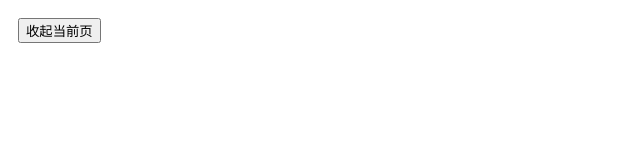
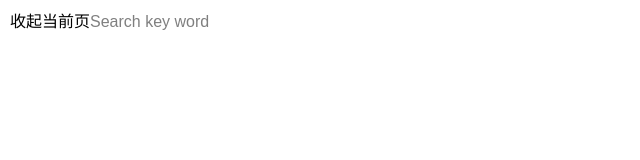
Before and after one commit to Shenchuanhuan/tabs-chrome, a browser extension: page html/sidepanel.html in a window 1280 px wide. Shown: the whole page, without its empty margins (0-640 px from the left). Drawn offline with Linux system fonts and the light colour scheme.

Commit message:
update: 调整文件结构以区分插件文件与开发文件 & 引入tailwindcss提高效率

```diff
--- a/html/sidepanel.html
+++ b/html/sidepanel.html
@@ -2,15 +2,20 @@
     <head>
         <meta charset="UTF-8" />
         <title>Tab Grouper</title>
-        <link rel="stylesheet" href="../style.css" />
+        <link rel="stylesheet" href="../dist/style.css" />
+        <!-- <script src="../lib/tailwindcss.3.14.7.css"></script> -->
     </head>
     <body>
         <!-- <button id="createGroupBtn">Create Group</button> -->
-        <button id="addCurrent">收起当前页</button>
+        <div class="flex">
+            <button id="addCurrent">收起当前页</button>
+            <input type="text" placeholder="Search key word" />
+        </div>
+
         <!-- <button id="addOthesBtn">Add Others</button> -->
         <input id="groupInput" type="text" placeholder="Enter group name" />
         <div id="groupContainer"></div>
         <div id="tooltip" class="tooltip hidden"></div>
-        <script src="../content.js"></script>
+        <script src="../src/content.js"></script>
     </body>
 </html>
--- a/content.js
+++ b/src/content.js
@@ -102,7 +102,7 @@ function createGroupName({ name, id, isAbleToOperate }) {
   return group;
 }
 
-// TODO
+// 创建group里的tab element
 function createTabElement(tab) {
   const { url, title, id } = tab;
 
@@ -119,7 +119,7 @@ function createTabElement(tab) {
       const groupEl = tabEl.parentElement;
       const groupId = groupEl.dataset.groupId;
 
-      // 打开新的 tab
+      // 在新的标签页打开点击的tab
       chrome.tabs.create({ url: url });
       // 从父容器中移除当前 tab 元素
       groupEl.removeChild(tabEl);
--- a/style.css
+++ b/style.css
@@ -1,3 +1,5 @@
+@import "tailwindcss";
+
 body {
     font-family: Arial, sans-serif;
     padding: 10px;
```
Also changed, not shown: package.json (added, +8 -0 lines), README.md, assets/icons/icon-16.png (renamed from images/icon-16.png), assets/icons/icon.png (renamed from images/icon.png), assets/icons/icon_128x128.png (renamed from images/icon_128x128.png), assets/icons/icon_32x32.png (renamed from images/icon_32x32.png), assets/icons/icon_48x48.png (renamed from images/icon_48x48.png), dist/style.css (added), manifest.json, src/background.js (renamed from background.js), 2 other files.
